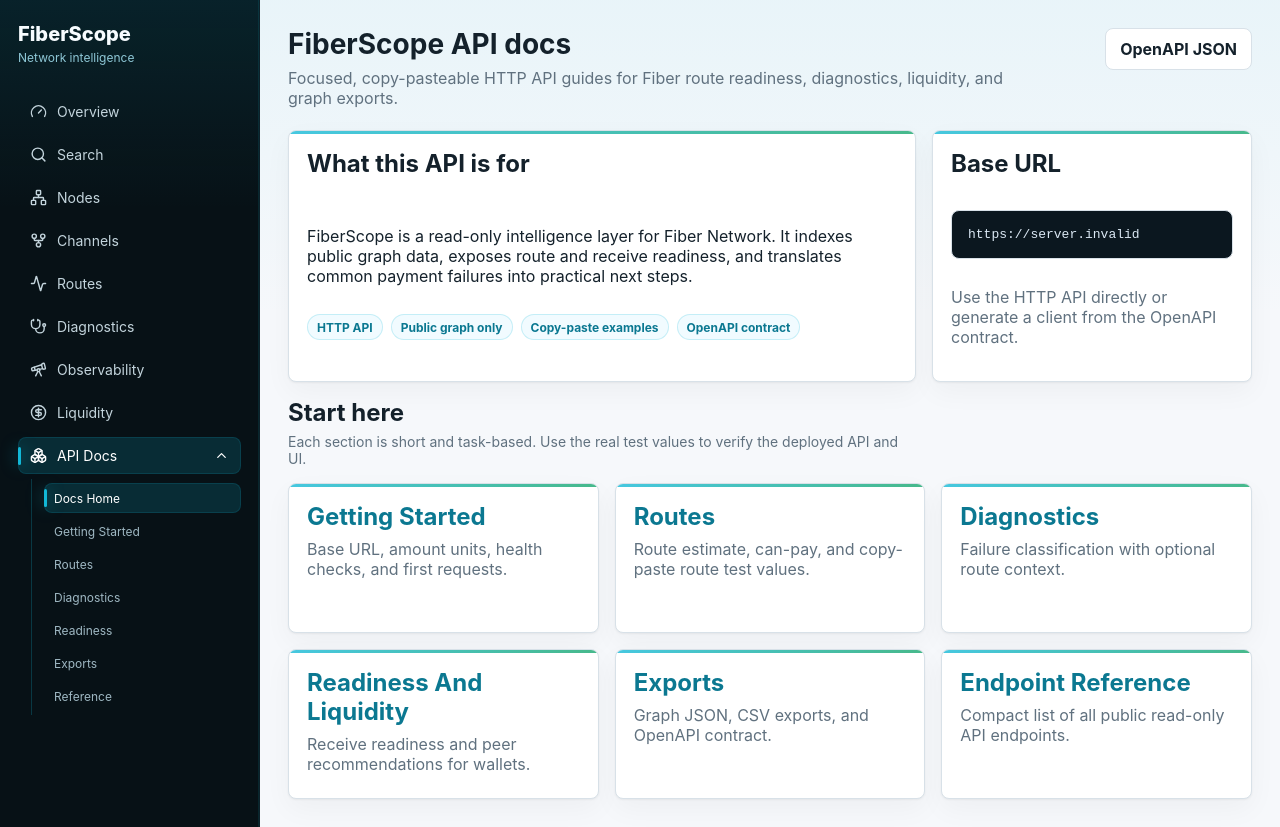
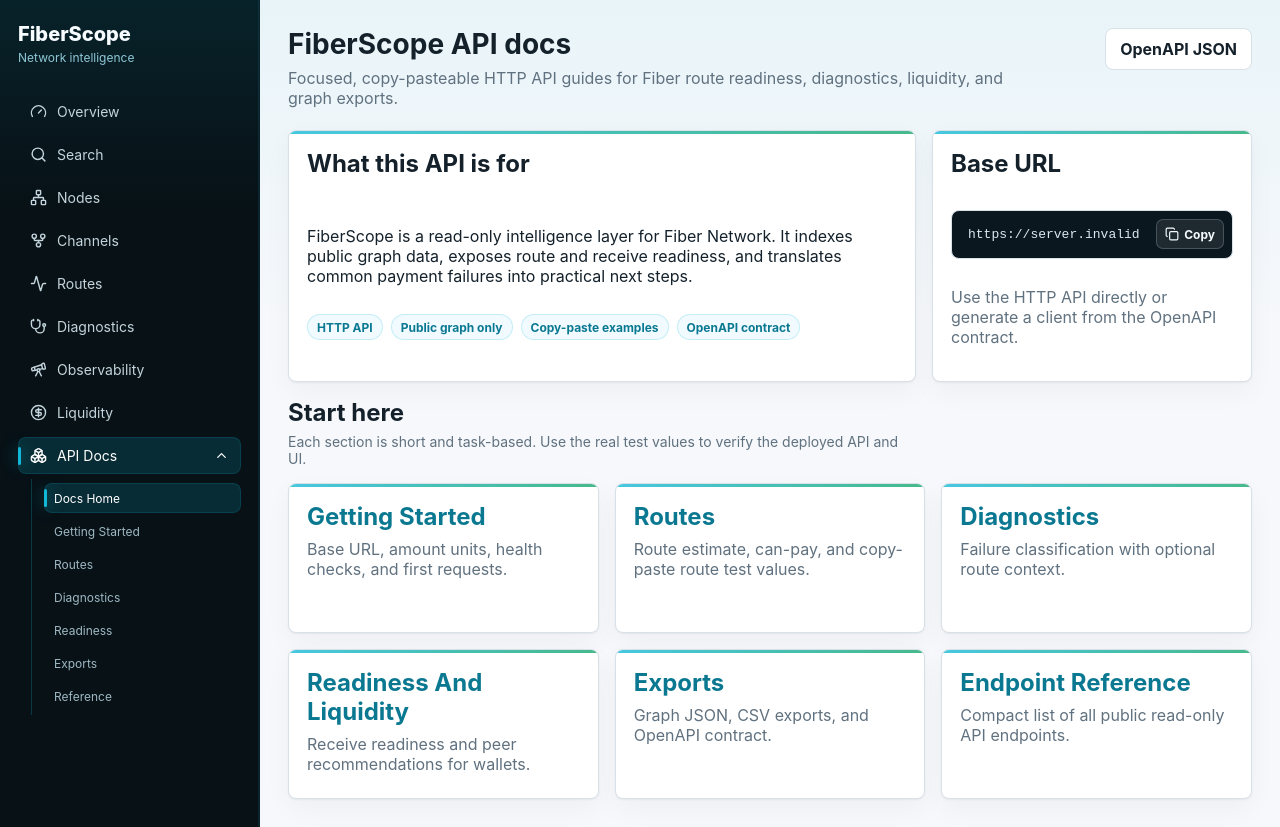
Before and after one commit to duongja/FiberScope, a Next.js app in the folder apps/web/: page /docs in a window 1280 px wide. Built offline with nearby package versions, Linux system fonts and the light colour scheme; no server answers.

Commit message:
Add copy buttons to API docs

```diff
--- a/apps/web/app/docs/_shared.tsx
+++ b/apps/web/app/docs/_shared.tsx
@@ -1,4 +1,5 @@
 import Link from "next/link";
+import { CopyableCode } from "../../components/copyable-code";
 import { apiUrl } from "../../lib/api";
 
 export const sourcePubkey =
@@ -114,7 +115,7 @@ export function ExampleCard({
         <span className={`badge ${tone}`}>{badge}</span>
       </div>
       <p className="muted">{description}</p>
-      <pre>{code}</pre>
+      <CopyableCode code={code} />
     </div>
   );
 }
@@ -134,15 +135,17 @@ export function DiagnosticExample({
         <h3>{title}</h3>
         <p className="muted">{expected}</p>
       </div>
-      <pre>{`curl -sS ${apiUrl("/api/diagnostics/explain")} \\
+      <CopyableCode
+        code={`curl -sS ${apiUrl("/api/diagnostics/explain")} \\
   -H "content-type: application/json" \\
-  -d '${body}'`}</pre>
+  -d '${body}'`}
+      />
     </div>
   );
 }
 
 export function CurlBlock({ children }: { children: string }) {
-  return <pre>{children}</pre>;
+  return <CopyableCode code={children} />;
 }
 
 export function AmountNote() {
--- a/apps/web/app/docs/page.tsx
+++ b/apps/web/app/docs/page.tsx
@@ -1,4 +1,5 @@
 import { apiUrl } from "../../lib/api";
+import { CopyableCode } from "../../components/copyable-code";
 import { DocsHeader, DocsNav } from "./_shared";
 
 export default function DocsPage() {
@@ -26,7 +27,7 @@ export default function DocsPage() {
         </div>
         <div className="card docs-base-card">
           <h2>Base URL</h2>
-          <pre>{apiUrl("")}</pre>
+          <CopyableCode code={apiUrl("")} />
           <p className="muted">
             Use the HTTP API directly or generate a client from the OpenAPI
             contract.
--- a/apps/web/app/globals.css
+++ b/apps/web/app/globals.css
@@ -1625,9 +1625,9 @@ tr:last-child td {
   margin-bottom: 6px;
 }
 
-.docs-diagnostic-example pre,
-.docs-example-card pre,
-.docs-base-card pre {
+.docs-diagnostic-example .copy-code,
+.docs-example-card .copy-code,
+.docs-base-card .copy-code {
   margin: 0;
 }
 
@@ -1651,6 +1651,39 @@ pre {
   background: var(--ink-900);
   color: #dbe8f4;
   padding: 16px;
+}
+
+.copy-code {
+  position: relative;
+}
+
+.copy-code pre {
+  margin: 0;
+  padding-right: 92px;
+}
+
+.copy-code-button {
+  position: absolute;
+  top: 9px;
+  right: 9px;
+  z-index: 1;
+  display: inline-flex;
+  align-items: center;
+  gap: 5px;
+  min-height: 30px;
+  border: 1px solid rgba(219, 232, 244, 0.22);
+  border-radius: 7px;
+  background: rgba(255, 255, 255, 0.08);
+  color: #f5fbff;
+  padding: 5px 8px;
+  cursor: pointer;
+  font-size: 12px;
+  font-weight: 750;
+}
+
+.copy-code-button:hover {
+  background: rgba(18, 184, 215, 0.22);
+  border-color: rgba(18, 184, 215, 0.55);
 }
 
 @media (max-width: 1280px) {
@@ -1739,6 +1772,17 @@ pre {
     grid-template-columns: 1fr;
   }
 
+  .copy-code-button {
+    position: static;
+    justify-self: end;
+    margin-bottom: 6px;
+    background: var(--ink-900);
+  }
+
+  .copy-code pre {
+    padding-right: 16px;
+  }
+
   .result-row-meta {
     justify-items: start;
   }
--- /dev/null
+++ b/apps/web/components/copyable-code.tsx
@@ -0,0 +1,44 @@
+"use client";
+
+import { Check, Copy } from "lucide-react";
+import { useState } from "react";
+
+export function CopyableCode({
+  code,
+  label = "Copy",
+}: {
+  code: string;
+  label?: string;
+}) {
+  const [copied, setCopied] = useState(false);
+
+  async function copyCode() {
+    await navigator.clipboard.writeText(code);
+    setCopied(true);
+    window.setTimeout(() => setCopied(false), 1600);
+  }
+
+  return (
+    <div className="copy-code">
+      <button
+        aria-label={copied ? "Copied" : label}
+        className="copy-code-button"
+        onClick={copyCode}
+        type="button"
+      >
+        {copied ? (
+          <>
+            <Check size={14} aria-hidden="true" />
+            Copied
+          </>
+        ) : (
+          <>
+            <Copy size={14} aria-hidden="true" />
+            {label}
+          </>
+        )}
+      </button>
+      <pre>{code}</pre>
+    </div>
+  );
+}
```
